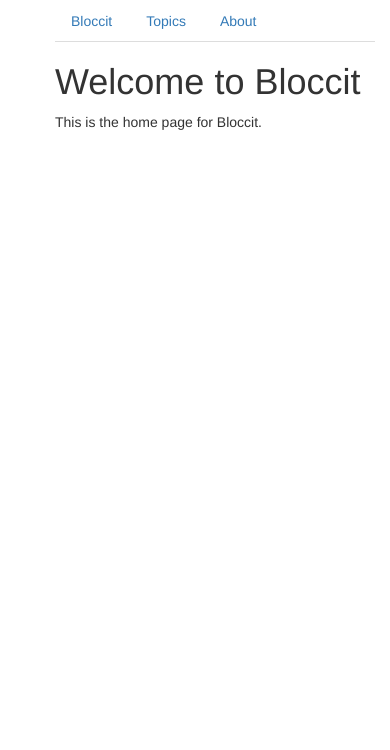
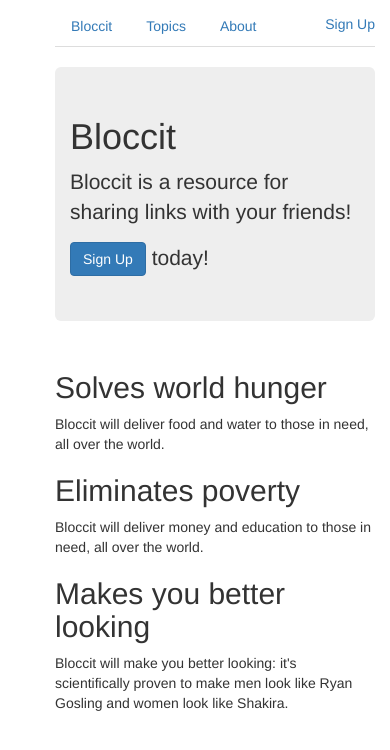
Before and after one commit to felipe-sq/bloccit, a Rails app: page / in a window 390 px wide. Shown: the top 750 px of the page. Run offline with Rails 7, Linux system fonts and the light colour scheme; style sheets or scripts are compiled from the project's sources; some libraries are stand-ins or nearby versions.

Commit message:
Checkpoint 37 completed

```diff
--- a/app/assets/stylesheets/application.scss
+++ b/app/assets/stylesheets/application.scss
@@ -15,3 +15,11 @@
  */
 @import "bootstrap-sprockets";
 @import "bootstrap";
+
+.user-info {
+  margin-top: 9px;
+}
+
+.nav {
+  margin-top: 5px;
+}
--- /dev/null
+++ b/app/assets/stylesheets/users.scss
@@ -0,0 +1,3 @@
+// Place all the styles related to the Users controller here.
+// They will automatically be included in application.css.
+// You can use Sass (SCSS) here: http://sass-lang.com/
--- a/app/views/layouts/application.html.erb
+++ b/app/views/layouts/application.html.erb
@@ -14,6 +14,10 @@
       <li><%= link_to "Bloccit", root_path %></li>
       <li><%= link_to "Topics", topics_path %></li>
       <li><%= link_to "About", about_path %></li>
+
+      <div class="pull-right user-info">
+        <%= link_to "Sign Up", new_user_path %>
+      </div>
     </ul>
 
     <% if flash[:notice] %>
--- a/app/views/welcome/index.html.erb
+++ b/app/views/welcome/index.html.erb
@@ -1,2 +1,23 @@
-<h1>Welcome to Bloccit</h1>
-<p>This is the home page for Bloccit.</p>
+<br>
+<div class="jumbotron">
+  <h1>Bloccit</h1>
+  <p>Bloccit is a resource for sharing links with your friends!</p>
+  <p>
+    <%= link_to "Sign Up", new_user_path, class: 'btn btn-primary' %> today!
+  </p>
+</div>
+
+<div class="row">
+  <div class="col-md-4">
+    <h2>Solves world hunger</h2>
+    <p>Bloccit will deliver food and water to those in need, all over the world.</p>
+  </div>
+  <div class="col-md-4">
+    <h2>Eliminates poverty</h2>
+    <p>Bloccit will deliver money and education to those in need, all over the world.</p>
+  </div>
+  <div class="col-md-4">
+    <h2>Makes you better looking</h2>
+    <p>Bloccit will make you better looking: it's scientifically proven to make men look like Ryan Gosling and women look like Shakira.</p>
+  </div>
+</div>
```
Also changed, not shown: app/controllers/users_controller.rb (added, +22 -0 lines), app/views/users/new.html.erb (added, +37 -0 lines), spec/controllers/users_controller_spec.rb (added, +57 -0 lines), spec/helpers/users_helper_spec.rb (added, +15 -0 lines).
